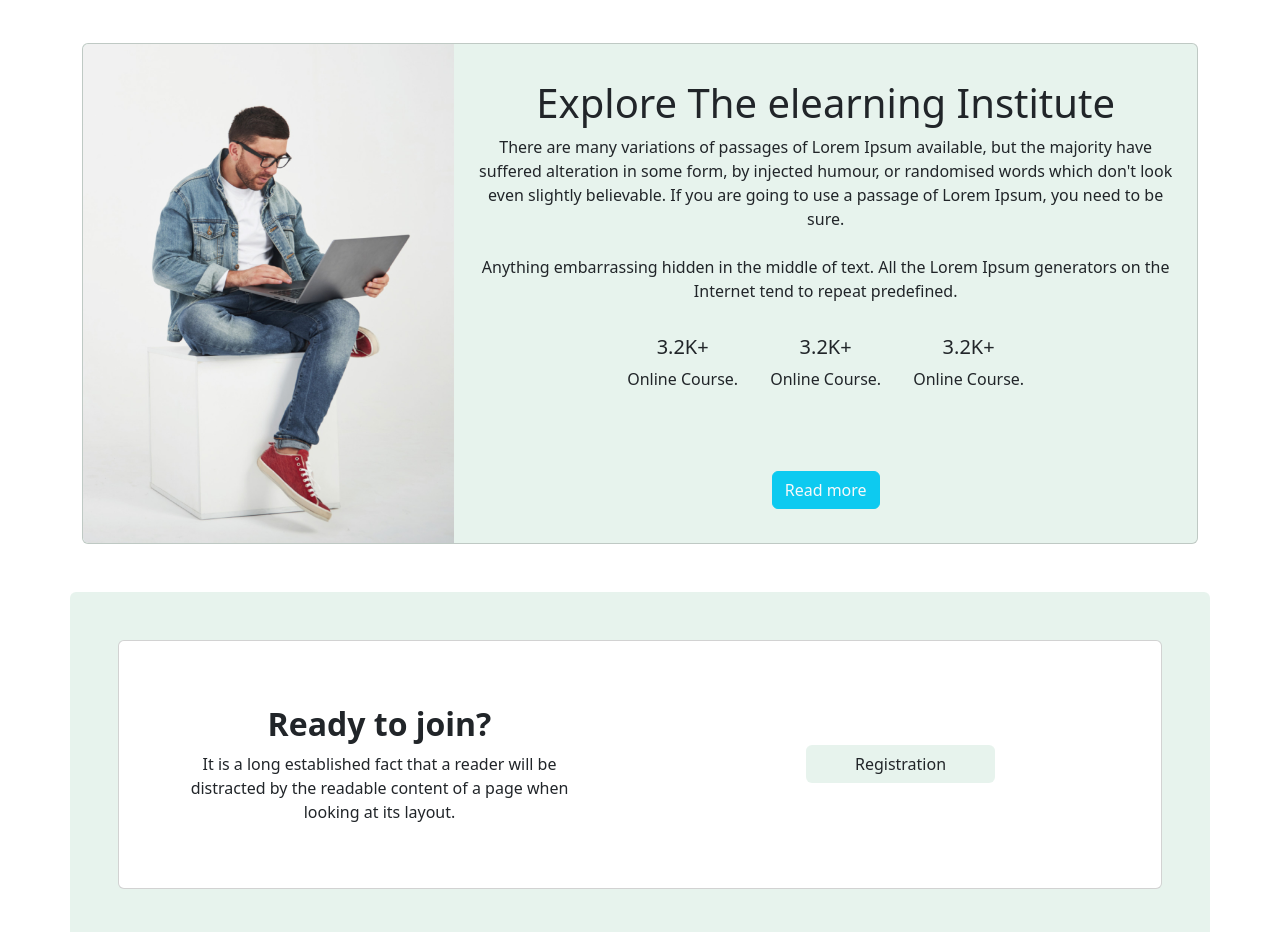
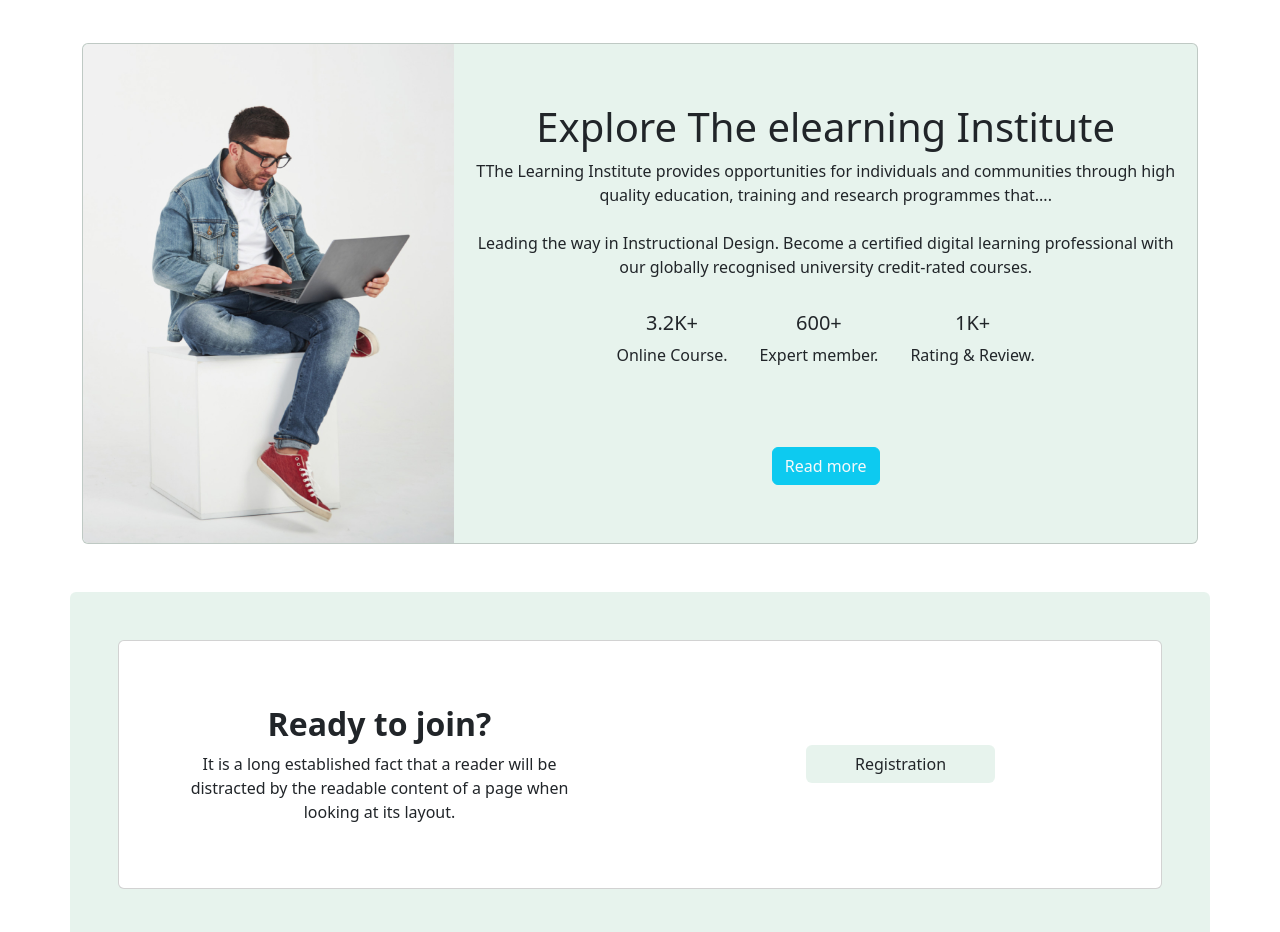
Before and after one commit to Onvir/Assignment-3, a plain HTML site: page index.html in a window 1280 px wide. Shown: the part 2300-3232 px from the top of the page. Drawn offline with nearby package versions, Linux system fonts and the light colour scheme.

Commit message:
editing workguy area

```diff
--- a/index.html
+++ b/index.html
@@ -226,13 +226,9 @@
         <div class="col-md-8  d-flex justify-content-center align-items-center text-center">
           <div class="card-body">
             <h5 class="card-title fs-1">Explore The elearning Institute</h5>
-            <p class="card-text">There are many variations of passages of Lorem Ipsum available, but the majority have
-              suffered alteration in some form, by injected humour, or randomised words which don't look even slightly
-              believable. If you are going to use a passage of Lorem Ipsum, you need to be sure.
-              <br>
-              <br>
-              Anything embarrassing hidden in the middle of text. All the Lorem Ipsum generators on the Internet tend to
-              repeat predefined.
+            <p class="card-text">TThe Learning Institute provides opportunities for individuals and communities through high quality education, training and research programmes that....
+              <br><br>
+              Leading the way in Instructional Design. Become a certified digital learning professional with our globally recognised university credit-rated courses.
             </p>
 
             <div class="d-flex flex-row text-center justify-content-center">
@@ -241,12 +237,12 @@
                 <p class="">Online Course.</p>
               </div>
               <div class="p-3">
-                <h5 class="">3.2K+</h5>
-                <p class="">Online Course.</p>
+                <h5 class="">600+</h5>
+                <p class="">Expert member.</p>
               </div>
               <div class=" p-3">
-                <h5 class="">3.2K+</h5>
-                <p class="">Online Course.</p>
+                <h5 class="">1K+</h5>
+                <p class="">Rating & Review.</p>
               </div>
             </div>
             <div class="btn btn-info text-light mt-5">Read more</div>
```
